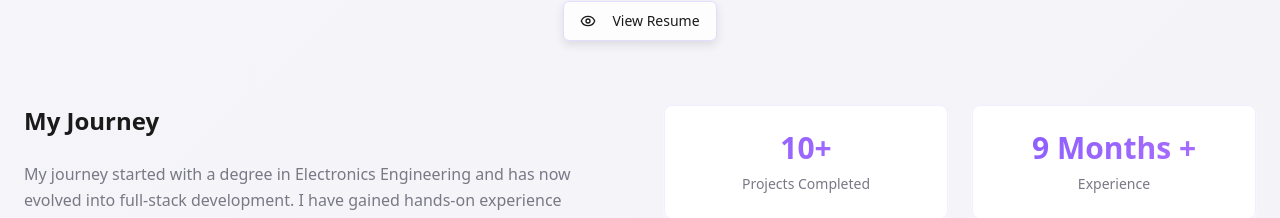
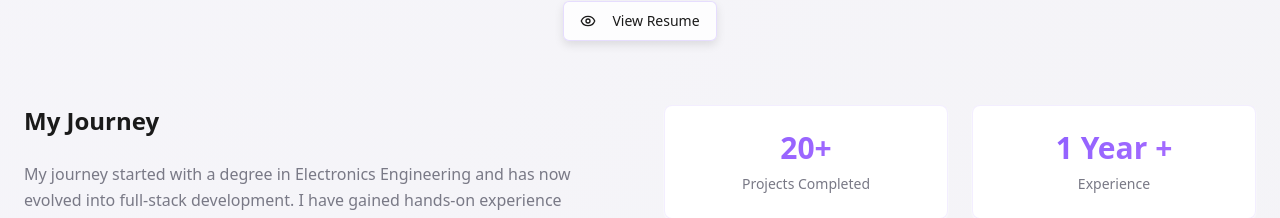
Before and after one commit to Satyamk001/portfolio, a React (Vite) app: page / in a window 1280 px wide. Shown: the part 1095-1313 px from the top of the page. Built offline with nearby package versions, Linux system fonts and the light colour scheme.

Commit message:
1 year exp added

```diff
--- a/src/components/AboutSection.tsx
+++ b/src/components/AboutSection.tsx
@@ -28,8 +28,8 @@ const skills = [
 ];
 
 const stats = [
-  { number: "10+", label: "Projects Completed" },
-  { number: "9 Months +", label: "Experience" },
+  { number: "20+", label: "Projects Completed" },
+  { number: "1 Year +", label: "Experience" },
   { number: "600+", label: "LeetCode Problems" },
   { number: "7.9", label: "CGPA" }
 ];
```
